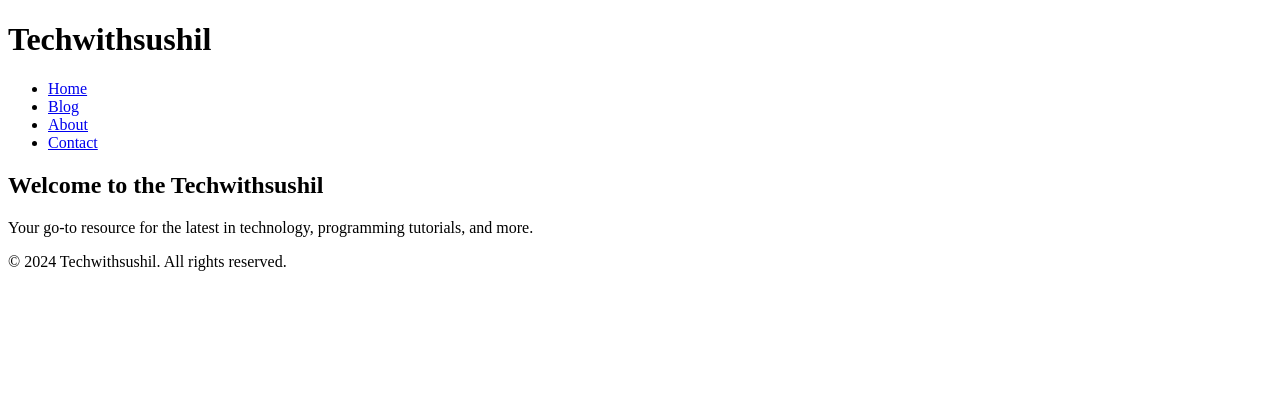
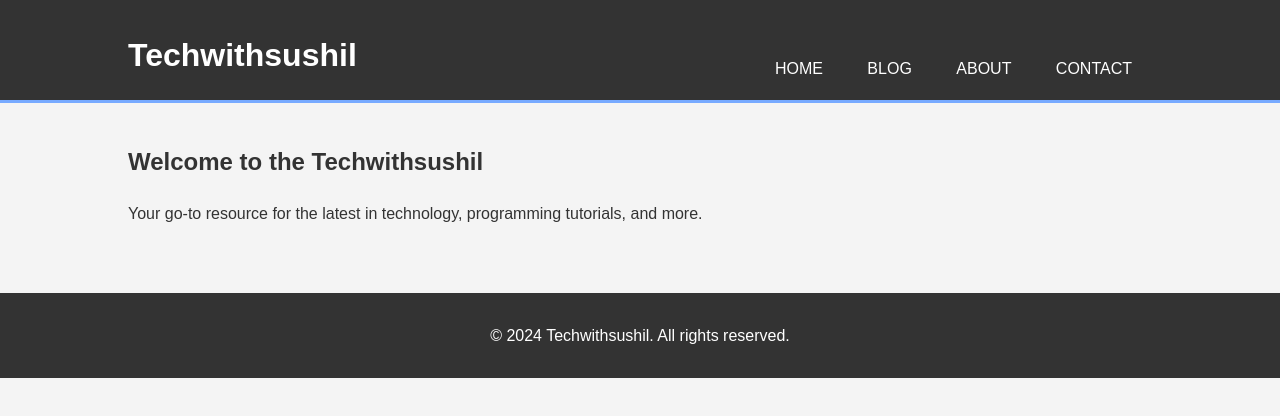
Before and after one commit to sushil0c/Techwithsushil, a plain HTML site: page index.html in a window 1280 px wide. Drawn offline with Linux system fonts and the light colour scheme; a script that the page names is missing.

Commit message:
Add files via upload

```diff
--- a/index.html
+++ b/index.html
@@ -4,7 +4,7 @@
     <meta charset="UTF-8">
     <meta name="viewport" content="width=device-width, initial-scale=1.0">
     <title>Techwithsushil</title>
-    <link rel="stylesheet" href=""style.css">
+    <link rel="stylesheet" href="css/style.css">
 </head>
 <body>
     <header>
@@ -14,7 +14,8 @@
                 <ul>
                     <li><a href="index.html">Home</a></li>
                     <li><a href="blog.html">Blog</a></li>
-                    <li><a href="about.html">About</a></li>
+<li><a href="tools.html</a></li>
+"                    <li><a href="about.html">About</a></li>
                     <li><a href="contact.html">Contact</a></li>
                 </ul>
             </nav>
```
Also changed, not shown: about.html (+1 -1 lines), blog.html (+1 -1 lines), contact.html (+1 -1 lines).
